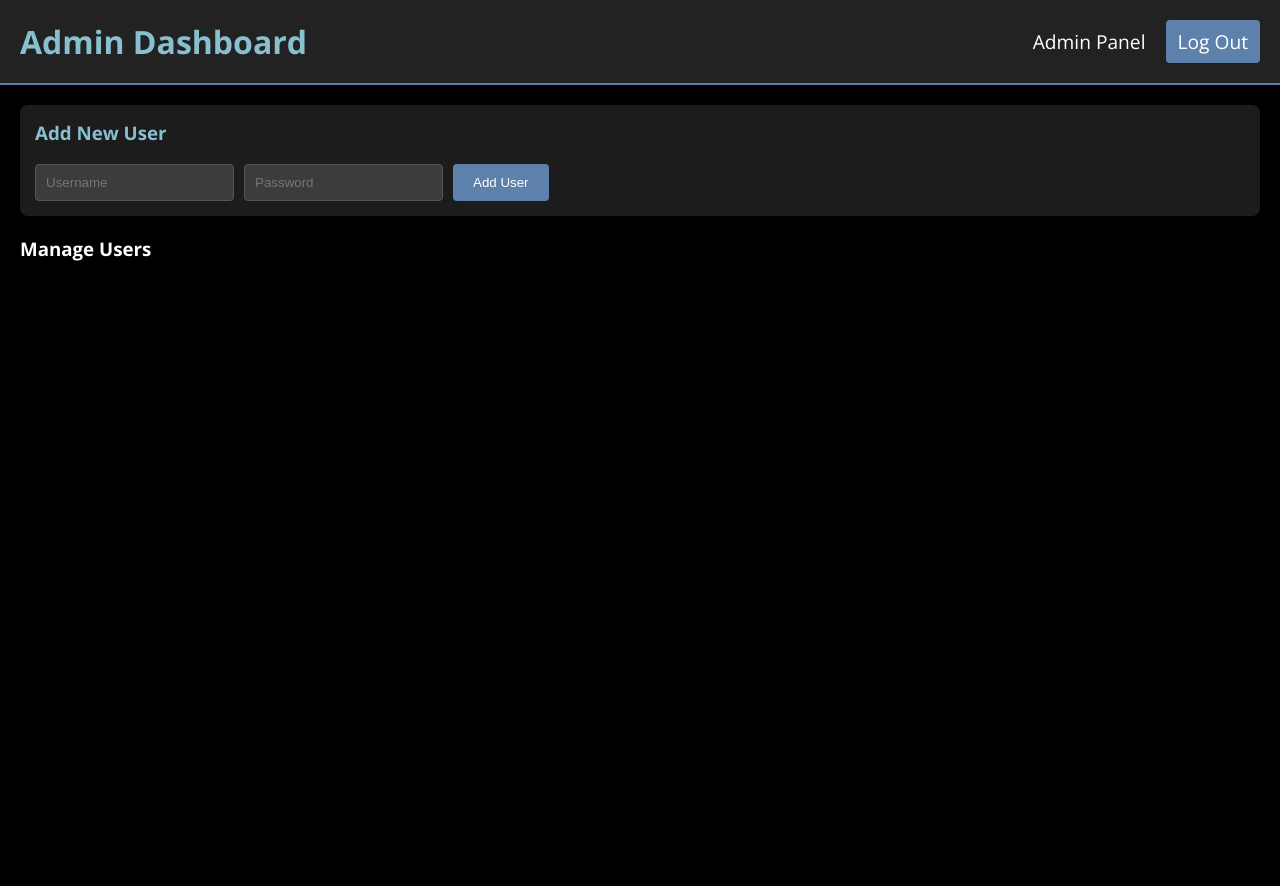
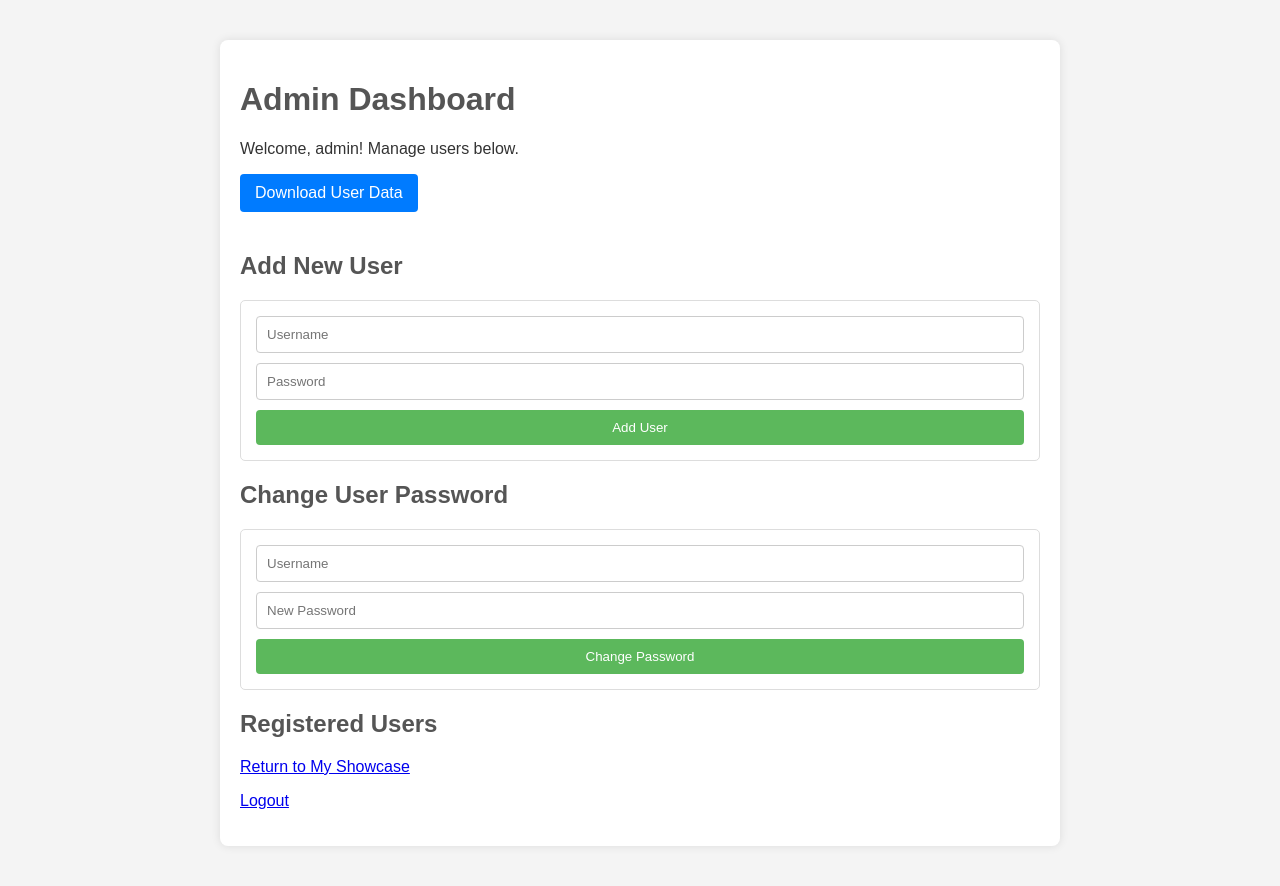
Before and after one commit to hoiming17/tag-showcase, a Flask app: template templates/admin_dashboard.html in a window 1280 px wide. Before the commit the page ends 261 px from the top, so only its background shows below. Run offline with Flask 3, Linux system fonts and the light colour scheme; the template is opened without the code that fills it, so the values that code supplies are empty.

Commit message:
Added download user button for admin

```diff
--- a/templates/admin_dashboard.html
+++ b/templates/admin_dashboard.html
@@ -1,139 +1,126 @@
 <!DOCTYPE html>
-<html>
+<html lang="en">
 <head>
+    <meta charset="UTF-8">
+    <meta name="viewport" content="width=device-width, initial-scale=1.0">
     <title>Admin Dashboard</title>
-    <link href="https://fonts.googleapis.com/css2?family=Open+Sans:wght@400;700&display=swap" rel="stylesheet">
     <style>
         body {
-            font-family: 'Open Sans', sans-serif;
-            background-color: black;
-            color: white;
+            font-family: Arial, sans-serif;
+            background-color: #f4f4f4;
+            color: #333;
             margin: 0;
+            padding: 20px;
+        }
+        .container {
+            max-width: 800px;
+            margin: 20px auto;
+            background: #fff;
+            padding: 20px;
+            border-radius: 8px;
+            box-shadow: 0 0 10px rgba(0, 0, 0, 0.1);
+        }
+        h1, h2 {
+            color: #555;
+        }
+        .form-container {
+            border: 1px solid #ddd;
+            padding: 15px;
+            margin-bottom: 20px;
+            border-radius: 5px;
+        }
+        form {
             display: flex;
             flex-direction: column;
-            min-height: 100vh;
+            gap: 10px;
         }
-        header {
+        input[type="text"], input[type="password"], button {
+            padding: 10px;
+            border: 1px solid #ccc;
+            border-radius: 4px;
+        }
+        button {
+            background-color: #5cb85c;
+            color: white;
+            border: none;
+            cursor: pointer;
+        }
+        button:hover {
+            background-color: #4cae4c;
+        }
+        .user-list {
+            list-style-type: none;
+            padding: 0;
+        }
+        .user-list li {
+            background: #f9f9f9;
+            margin-bottom: 5px;
+            padding: 10px;
+            border-radius: 4px;
             display: flex;
             justify-content: space-between;
             align-items: center;
-            padding: 20px;
-            background-color: #222;
-            border-bottom: 2px solid #5e81ac;
         }
-        header h1 {
-            margin: 0;
-            color: #88c0d0;
+        .user-list form {
+            flex-direction: row;
+            gap: 5px;
         }
-        .user-info {
-            display: flex;
-            align-items: center;
-            font-size: 1.2em;
+        .button-link {
+            display: inline-block;
+            padding: 10px 15px;
+            background-color: #007bff;
+            color: white;
+            text-decoration: none;
+            border-radius: 4px;
+            margin-bottom: 20px;
         }
-        .user-info a {
-            color: white;
-            margin-left: 20px;
-            text-decoration: none;
-            padding: 8px 12px;
-            background-color: #5e81ac;
-            border-radius: 4px;
-        }
-        .main-content {
-            padding: 20px;
-        }
-        .form-group {
-            margin-bottom: 20px;
-            padding: 15px;
-            background-color: #1c1c1c;
-            border-radius: 8px;
-        }
-        .form-group h3 {
-            margin-top: 0;
-            color: #88c0d0;
-        }
-        .form-group form {
-            display: flex;
-            gap: 10px;
-            flex-wrap: wrap;
-        }
-        .form-group input {
-            padding: 10px;
-            border-radius: 4px;
-            border: 1px solid #555;
-            background-color: #3c3c3c;
-            color: #fff;
-        }
-        .form-group button {
-            padding: 10px 20px;
-            background-color: #5e81ac;
-            border: none;
-            border-radius: 4px;
-            color: white;
-            cursor: pointer;
-        }
-        .user-list {
-            margin-top: 20px;
-        }
-        .user-item {
-            display: flex;
-            justify-content: space-between;
-            align-items: center;
-            background-color: #1c1c1c;
-            padding: 10px;
-            border-radius: 4px;
-            margin-bottom: 10px;
-        }
-        .user-item a {
-            color: #88c0d0;
-            text-decoration: none;
-        }
-        .user-actions form {
-            display: flex;
-            gap: 10px;
+        .button-link:hover {
+            background-color: #0056b3;
         }
     </style>
 </head>
 <body>
-    <header>
+    <div class="container">
         <h1>Admin Dashboard</h1>
-        <div class="user-info">
-            Admin Panel
-            <a href="{{ url_for('logout') }}">Log Out</a>
-        </div>
-    </header>
+        <p>Welcome, admin! Manage users below.</p>
 
-    <div class="main-content">
-        <div class="form-group">
-            <h3>Add New User</h3>
-            <form method="post" action="{{ url_for('admin_add_user') }}">
+        <a href="{{ url_for('download_users_data') }}" class="button-link">Download User Data</a>
+
+        <h2>Add New User</h2>
+        <div class="form-container">
+            <form action="{{ url_for('admin_add_user') }}" method="POST">
                 <input type="text" name="username" placeholder="Username" required>
                 <input type="password" name="password" placeholder="Password" required>
                 <button type="submit">Add User</button>
             </form>
         </div>
 
-        <div class="user-list">
-            <h3>Manage Users</h3>
+        <h2>Change User Password</h2>
+        <div class="form-container">
+            <form action="{{ url_for('admin_change_password') }}" method="POST">
+                <input type="text" name="username" placeholder="Username" required>
+                <input type="password" name="new_password" placeholder="New Password" required>
+                <button type="submit">Change Password</button>
+            </form>
+        </div>
+
+        <h2>Registered Users</h2>
+        <ul class="user-list">
             {% for user in all_users %}
-            <div class="user-item">
-                <span>{{ user }}</span>
-                <div class="user-actions">
-                    <a href="{{ url_for('showcase', username=user) }}">View Showcase</a>
-                    {% if user != session['username'] %}
-                        <form method="post" action="{{ url_for('admin_change_password') }}">
-                            <input type="hidden" name="username" value="{{ user }}">
-                            <input type="password" name="new_password" placeholder="New Password" required>
-                            <button type="submit">Change Password</button>
-                        </form>
-                        <form method="post" action="{{ url_for('admin_remove_user') }}" onsubmit="return confirm('Are you sure you want to remove {{ user }}?');">
-                            <input type="hidden" name="username" value="{{ user }}">
-                            <button type="submit" style="background-color: #bf616a;">Remove User</button>
-                        </form>
-                    {% endif %}
-                </div>
-            </div>
+                <li>
+                    {{ user }}
+                    <form action="{{ url_for('admin_remove_user') }}" method="POST">
+                        <input type="hidden" name="username" value="{{ user }}">
+                        <button type="submit" onclick="return confirm('Are you sure you want to remove this user?');" {% if user == 'admin' %}disabled{% endif %}>
+                            Remove
+                        </button>
+                    </form>
+                </li>
             {% endfor %}
-        </div>
+        </ul>
+
+        <p><a href="{{ url_for('showcase', username='admin') }}">Return to My Showcase</a></p>
+        <p><a href="{{ url_for('logout') }}">Logout</a></p>
     </div>
 </body>
 </html>
```
